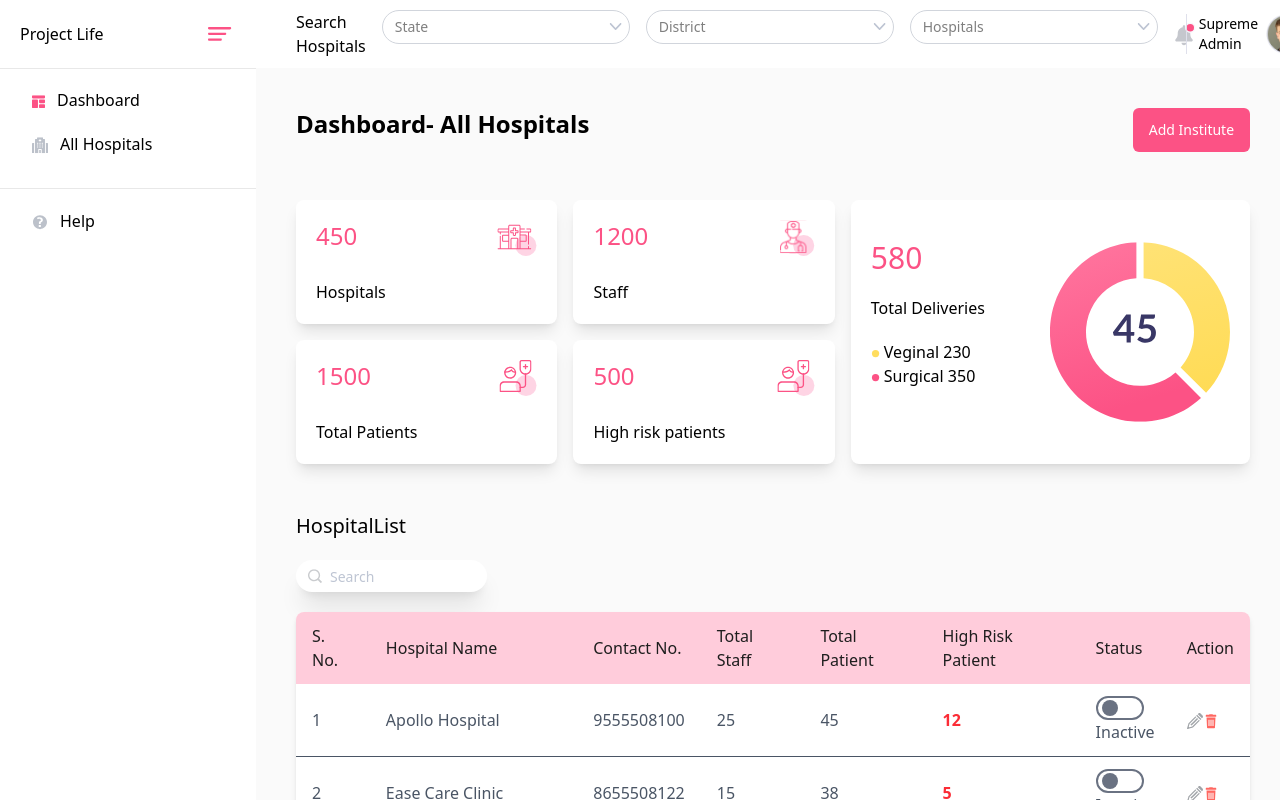
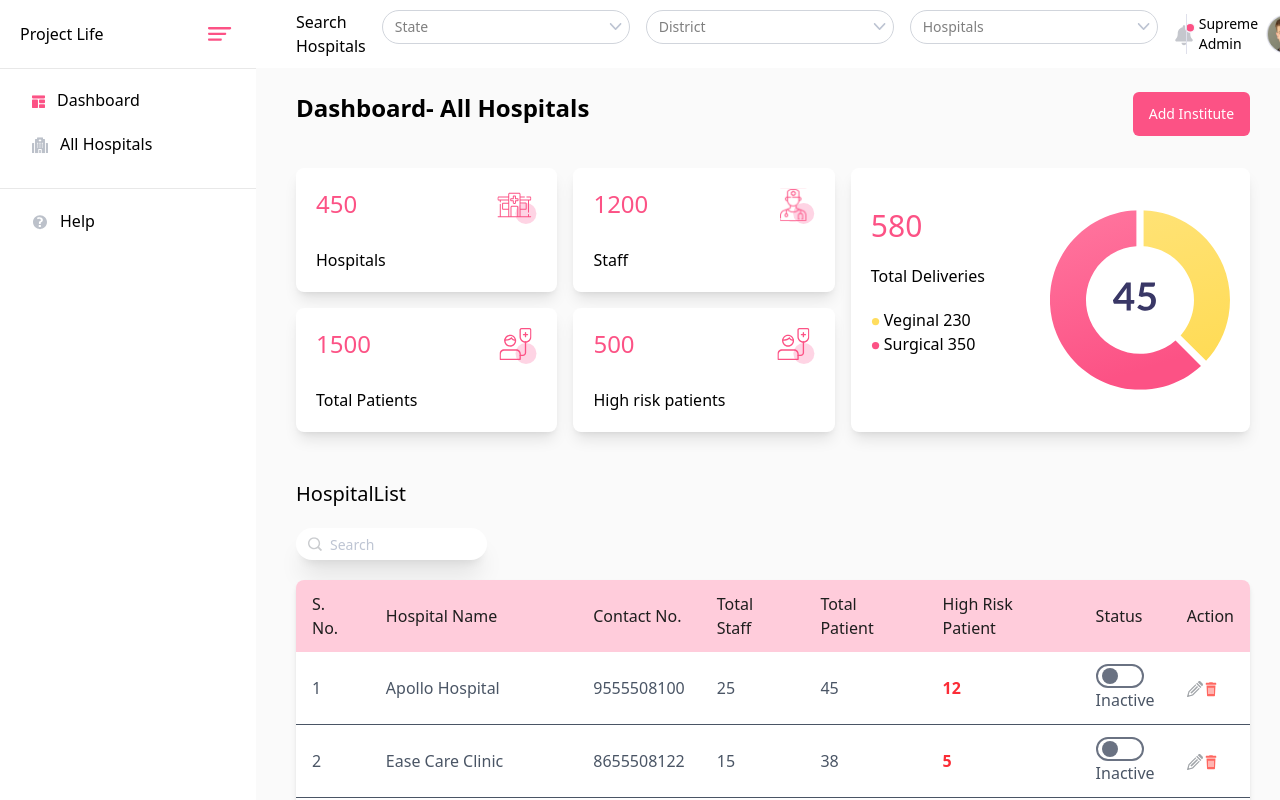
Before and after one commit to heysbr/project-life, a Next.js app: page /dashboard in a window 1280 px wide. Shown: the top 800 px of the page. Built offline with nearby package versions, Linux system fonts and the light colour scheme.

Commit message:
page title added

```diff
--- /dev/null
+++ b/src/components/comman/PageTitle.jsx
@@ -0,0 +1,13 @@
+import Button from "../Forms/Button";
+
+const PageTitle = ({ title, btnLabel }) => {
+  return (
+    <div className="flex flex-row justify-between py-6">
+      <h1 className="text-2xl font-semibold">
+        {title}
+      </h1>
+      {btnLabel && <Button >{btnLabel}</Button>}
+    </div>
+  );
+}
+export default PageTitle;
--- a/src/components/dashboard/Stats.jsx
+++ b/src/components/dashboard/Stats.jsx
@@ -6,6 +6,7 @@ import Risk from "@/components/dashboard/cards/risk-patients.svg";
 import Pie from "@/components/dashboard/svg/pie-chart.svg";
 import Image from "next/image";
 import Button from "../Forms/Button";
+import PageTitle from "../comman/PageTitle";
 
 const data = [
   { name: "Hospitals", num: "450", icon: Hospitals },
@@ -17,10 +18,8 @@ const data = [
 export default function Stats() {
   return (
     <div className="mx-10">
-      <div className="flex flex-row justify-between py-10 ">
-        <div className="text-2xl font-semibold">Dashboard- All Hospitals</div>
-        <Button >Add Institute</Button>
-      </div>
+
+      <PageTitle title={'Dashboard- All Hospitals'} btnLabel={'Add Institute'}/>
       <div>
         <div className="flex flex-row">
           <div className="flex-3 grid grid-cols-2  gap-4 pl-0 p-2">
```
